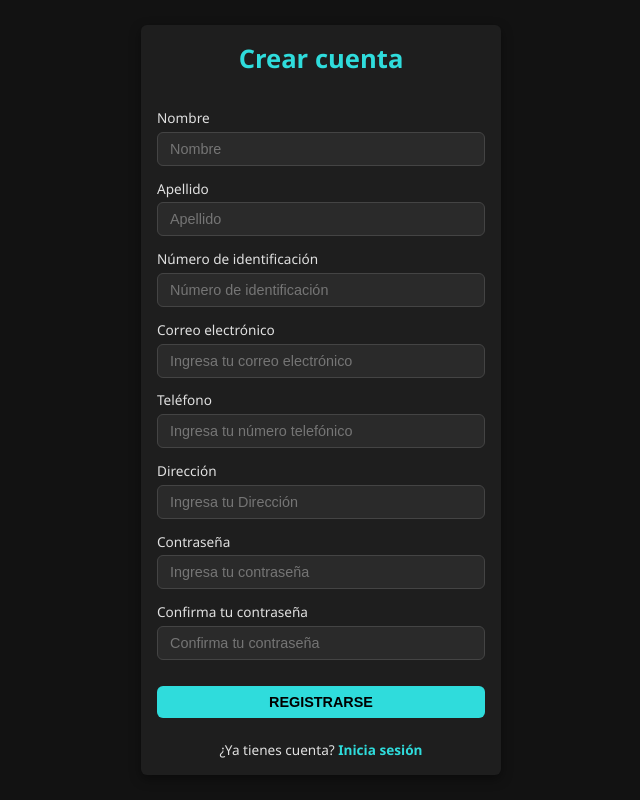
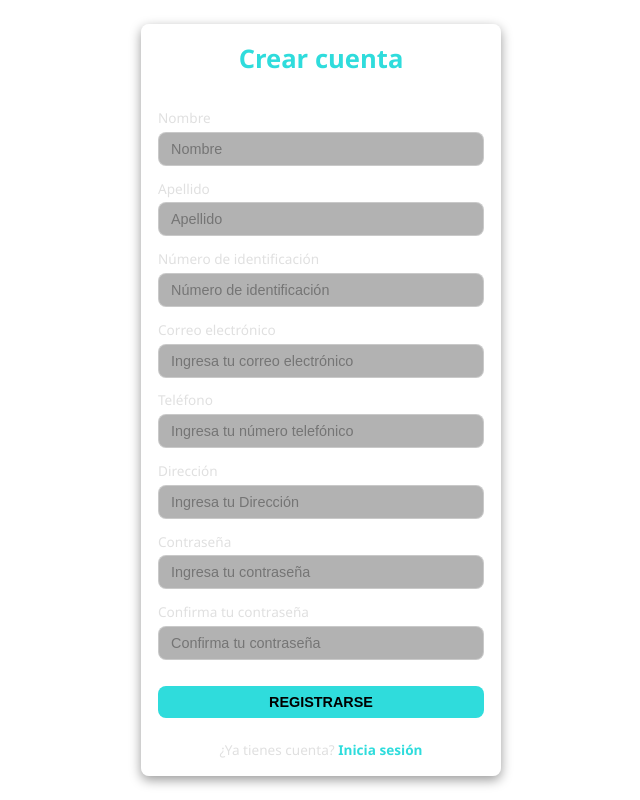
Before and after one commit to jempo2002/palmatronica, a Flask app: page /registrarse in a window 1280 px wide. Shown: the whole page, without its empty margins (319-959 px from the left). Run offline with Flask 3, Linux system fonts and the light colour scheme.

Commit message:
Apply glassmorphism across pages

```diff
--- /dev/null
+++ b/static/css/base.css
@@ -0,0 +1,34 @@
+:root {
+  --bg-image: url('../img/bck.png');
+  --text-color: #e0e0e0;
+  --accent: #2fdcdc;
+  --card-bg: rgba(255, 255, 255, 0.1);
+  --card-border: rgba(255, 255, 255, 0.3);
+  --radius: 8px;
+}
+
+* {
+  box-sizing: border-box;
+  margin: 0;
+  padding: 0;
+}
+
+body {
+  min-height: 100vh;
+  display: flex;
+  justify-content: center;
+  align-items: center;
+  background: var(--bg-image) center/cover no-repeat fixed;
+  font-family: 'Segoe UI', Tahoma, Geneva, Verdana, sans-serif;
+  color: var(--text-color);
+  padding: 1rem;
+}
+
+.glass-container {
+  backdrop-filter: blur(10px);
+  background-color: var(--card-bg);
+  border: 1px solid var(--card-border);
+  border-radius: var(--radius);
+  box-shadow: 0 4px 30px rgba(0, 0, 0, 0.1);
+  padding: 2rem;
+}
--- a/static/css/registro.css
+++ b/static/css/registro.css
@@ -1,31 +1,9 @@
-/* static/css/registro.css */
+@import url('base.css');
 
 :root {
-  --bg-color: #121212;
-  --card-bg: #1e1e1e;
-  --input-bg: #2a2a2a;
-  --text-color: #e0e0e0;
-  --accent: #2fdcdc;
-  --input-border: #444444;
-  --radius: 6px;
+  --input-bg: rgba(0, 0, 0, 0.3);
+  --input-border: rgba(255, 255, 255, 0.3);
   --gap: 0.8rem;
-}
-
-* {
-  margin: 0;
-  padding: 0;
-  box-sizing: border-box;
-}
-
-body {
-  display: flex;
-  align-items: center;
-  justify-content: center;
-  min-height: 100vh;
-  background-color: var(--bg-color);
-  font-family: 'Segoe UI', Tahoma, Geneva, Verdana, sans-serif;
-  color: var(--text-color);
-  padding: var(--gap);
 }
 
 .login-container {
--- a/templates/login.html
+++ b/templates/login.html
@@ -4,12 +4,13 @@
   <meta charset="UTF-8">
   <meta name="viewport" content="width=device-width, initial-scale=1.0">
   <title>Login - Palmatronica</title>
+  <link rel="stylesheet" href="{{ url_for('static', filename='css/base.css') }}">
   <link rel="stylesheet" href="{{ url_for('static', filename='css/login.css') }}">
   <script src="{{ url_for('static', filename='js/login.js') }}"></script>
 
 </head>
 <body>
-  <div class="login-container">
+  <div class="login-container glass-container">
     <form class="login-form" action="{{ url_for('login') }}" method="post">
       <h1>Iniciar sesión</h1>
 
--- a/templates/registro.html
+++ b/templates/registro.html
@@ -4,11 +4,12 @@
   <meta charset="UTF-8">
   <meta name="viewport" content="width=device-width, initial-scale=1.0">
   <title>Registro - Palmatronica</title>
+  <link rel="stylesheet" href="{{ url_for('static', filename='css/base.css') }}">
   <link rel="stylesheet" href="{{ url_for('static', filename='css/registro.css') }}">
   <script src="{{ url_for('static', filename='js/registro.js') }}" defer></script>
 </head>
 <body>
-  <div class="login-container">
+  <div class="login-container glass-container">
     <!-- Flash messages -->
     {% with messages = get_flashed_messages() %}
       {% if messages %}
```
Also changed, not shown: static/css/inicio.admin.css (added, +66 -0 lines), static/css/login.css (+3 -25 lines), static/js/inicio.admin.js (added, +8 -0 lines), templates/admin/inicio_admin.html (+5 -2 lines), templates/inicio.admin.html (added, +28 -0 lines), templates/user/inicio_user.html (+5 -2 lines), static/img/background.jpg (added), static/img/bck.png (added), static/img/logo.png (added).
